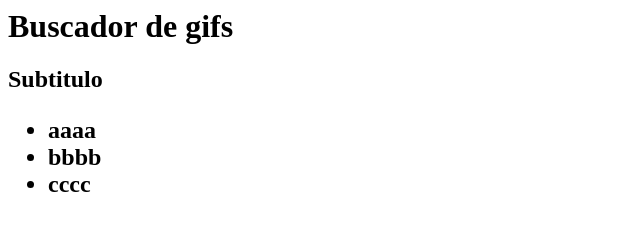
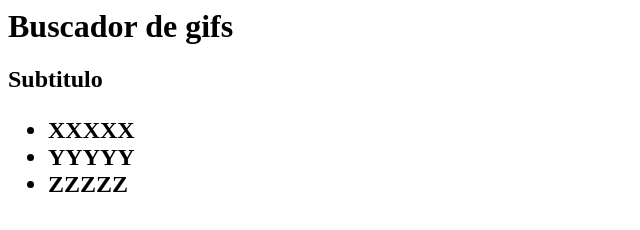
Before and after one commit to daniel-ortega/gifSearch, a plain HTML site: page index.html in a window 1280 px wide. Shown: the whole page, without its empty margins (0-640 px from the left). Drawn offline with Linux system fonts and the light colour scheme.

Commit message:
Hey , this is a commit from cibernarium

```diff
--- a/index.html
+++ b/index.html
@@ -1,9 +1,9 @@
 <html>
-<h1>Buscador de gifs</h1>
-<h2>Subtitulo<h2>
+	<h1><b>Buscador de gifs</b></h1>
+	<h2>Subtitulo<h2>
 <ul>
-<li>aaaa</li>
-<li>bbbb</li>
-<li>cccc</li>
+	<li>XXXXX</li>
+	<li>YYYYY</li>
+	<li>ZZZZZ</li>
 </ul>
 </html>
```
